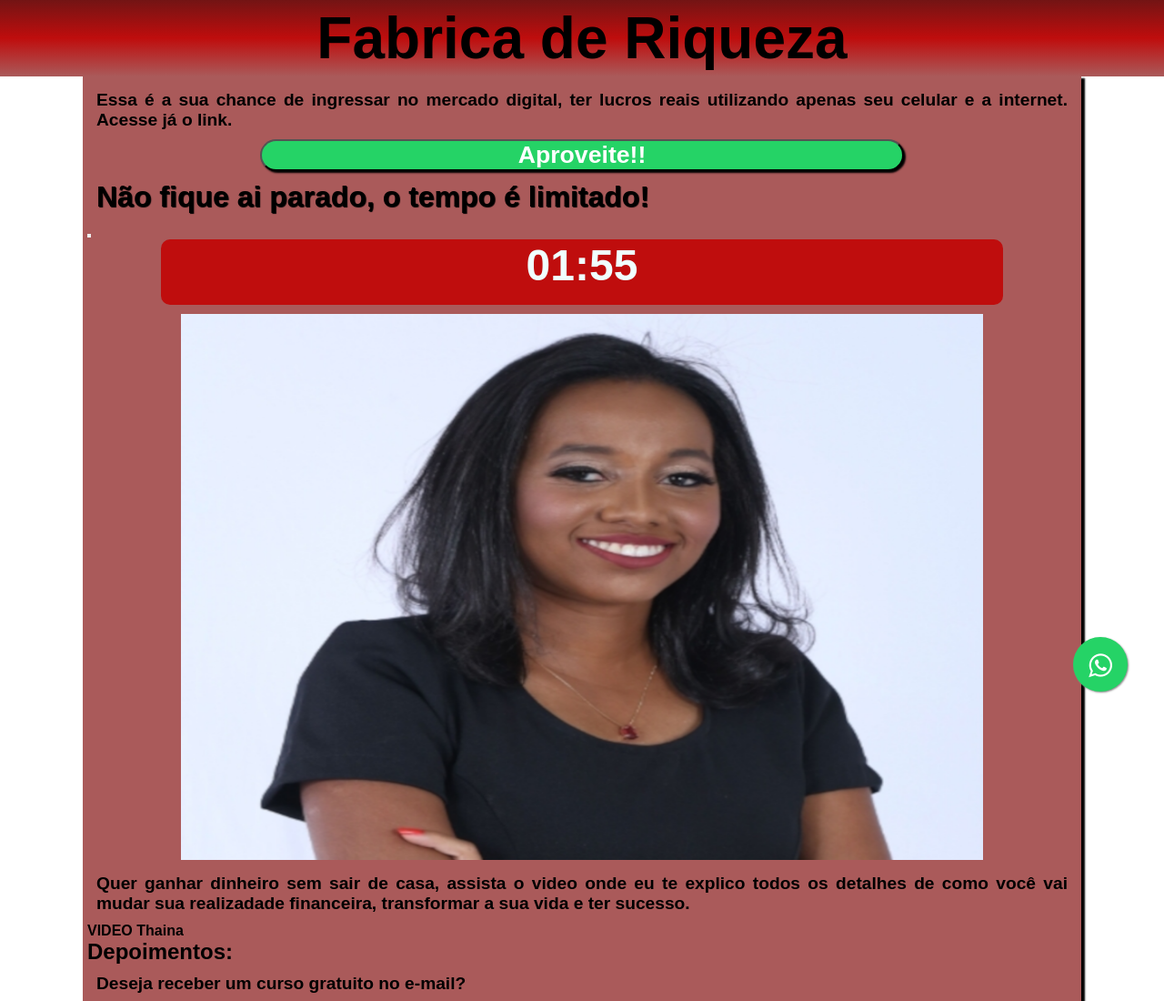
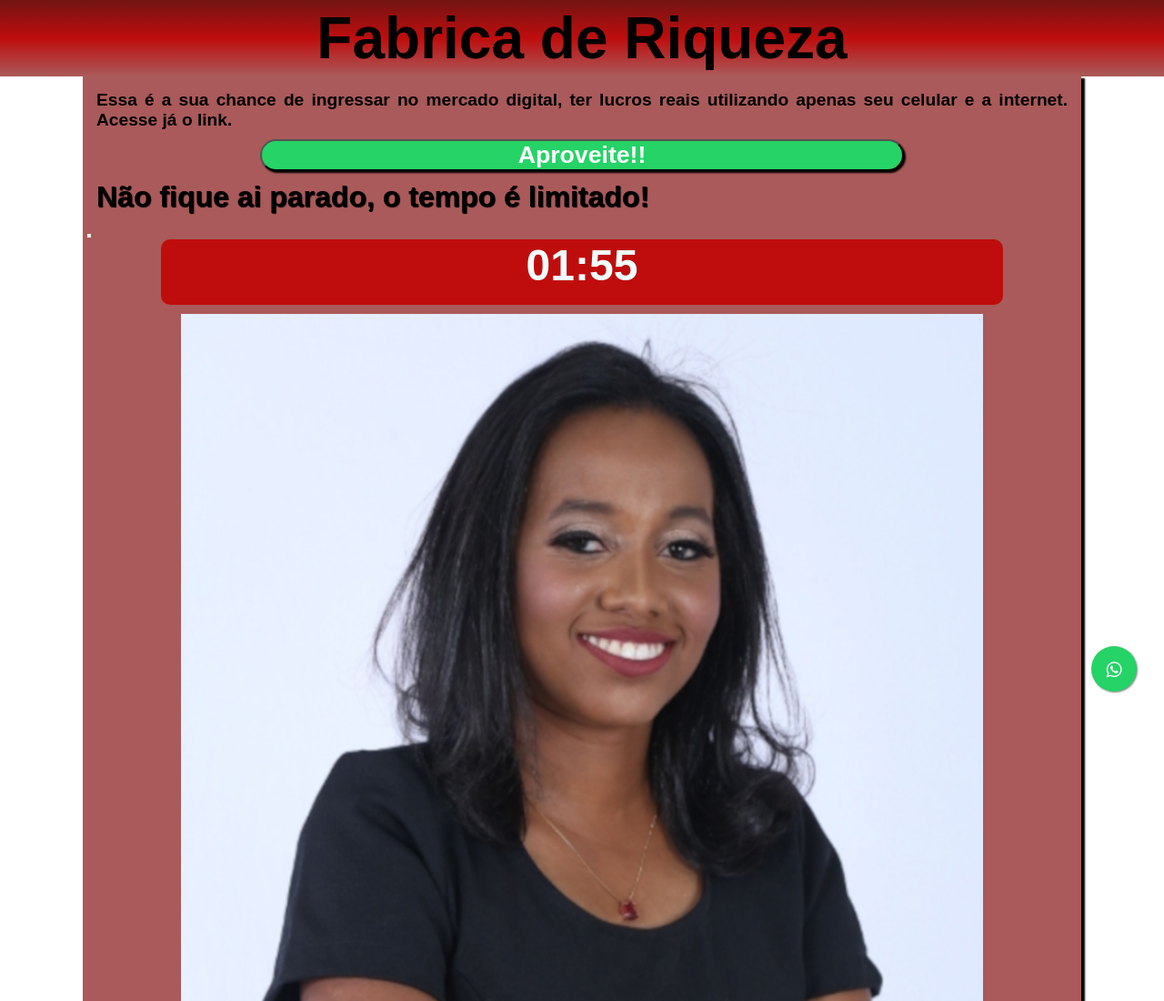
Before and after one commit to andresdiniz/thainadutra, a plain HTML site: page index.html in a window 1280 px wide. Shown: the top 1100 px of the page at 91% size. Drawn offline with Linux system fonts and the light colour scheme.

Commit message:
Update style.css

```diff
--- a/css/style.css
+++ b/css/style.css
@@ -71,7 +71,7 @@ picture, picture > img{
     display: block;
     margin: 10px auto 5px auto;
     width: 90%;
-    height: 600px;
+    height: auto;
 }
 form{
     display: block;
@@ -136,15 +136,15 @@ button#perca{
     }
 a#flutuante{
     position:fixed;
-    width:60px;
-    height:60px;
+    width:50px;
+    height:50px;
     bottom:40px;
-    right:40px;
+    right:30px;
     background-color:#25d366;
     color:#FFF;
     border-radius:50px;
     text-align:center;
-    font-size:30px;
+    font-size:20px;
     box-shadow: 1px 1px 2px #888;
     z-index:1350;
 }
```
